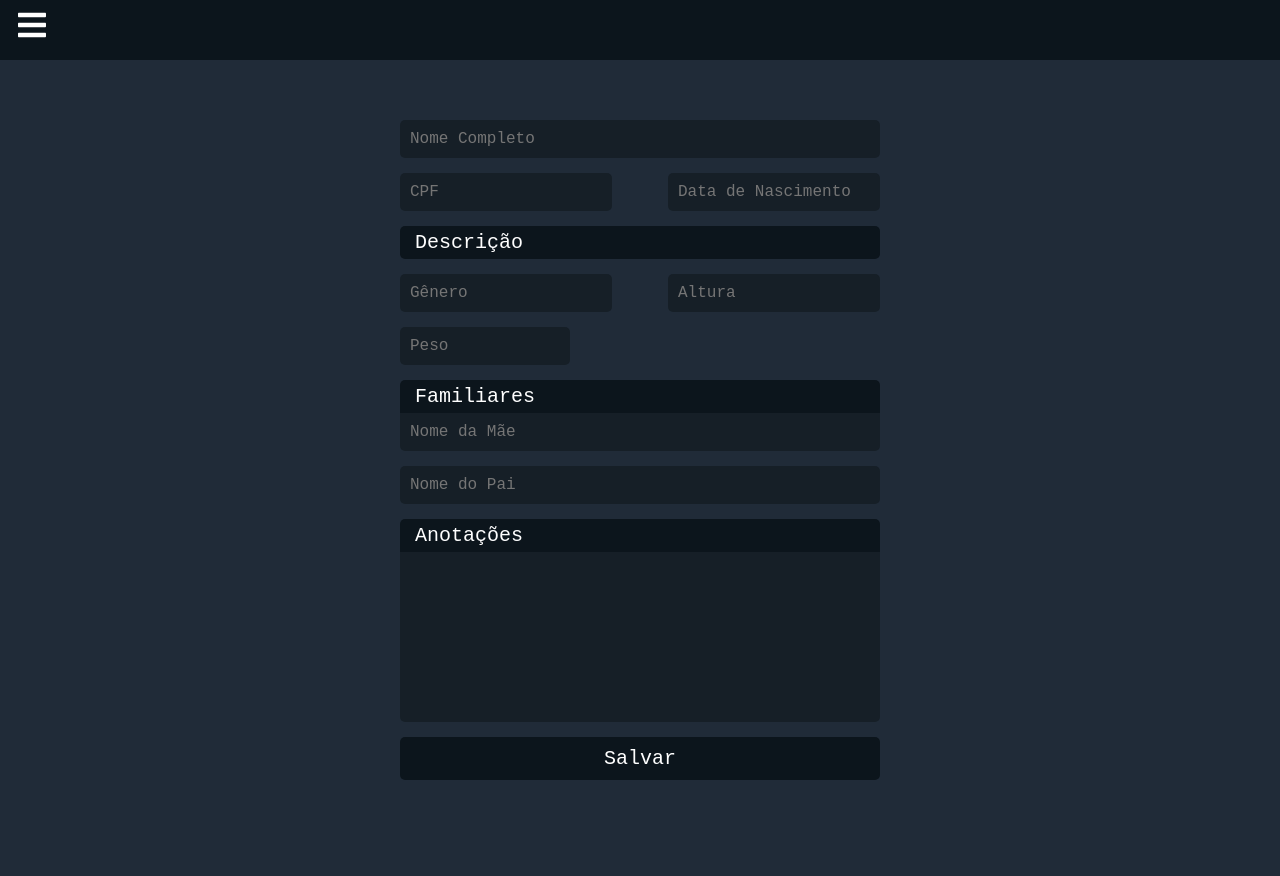
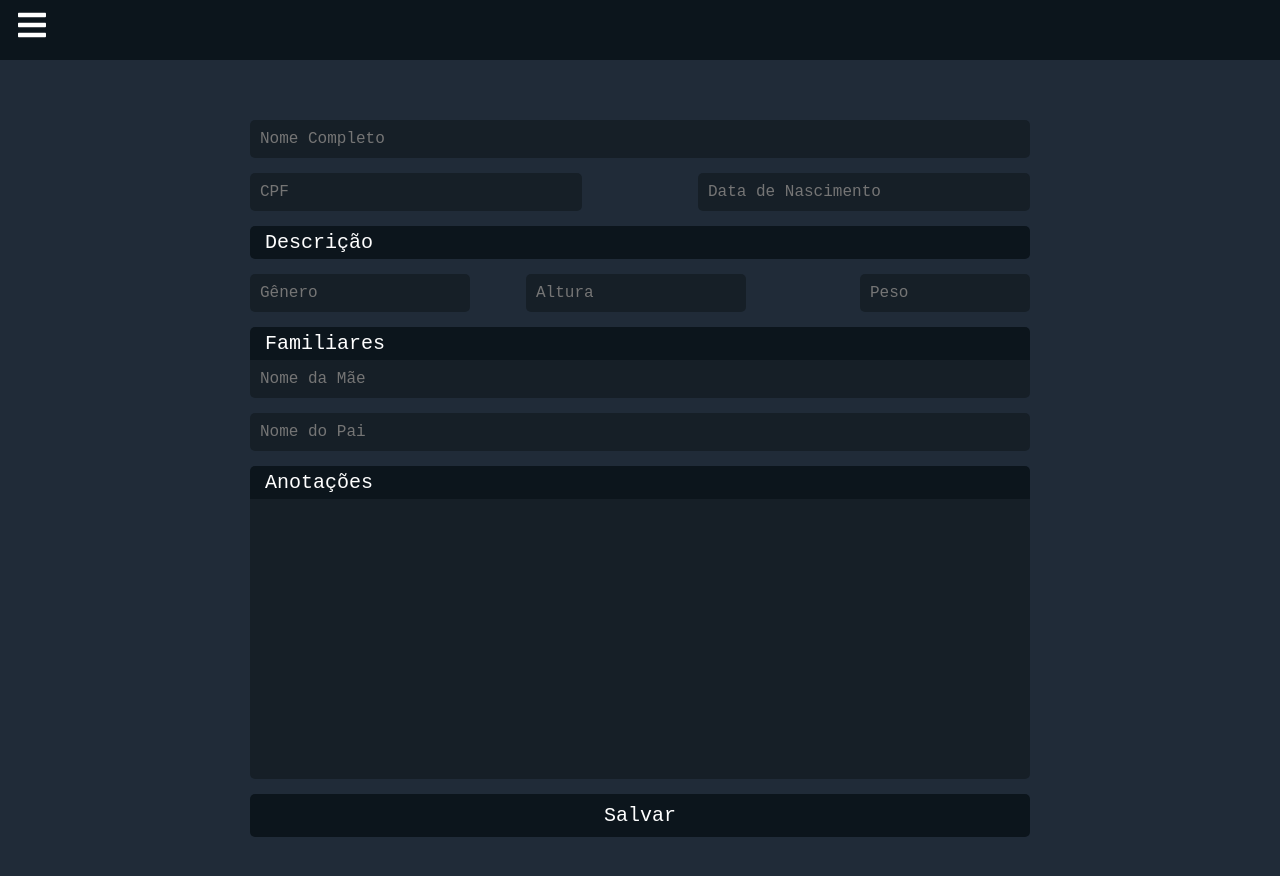
Before and after one commit to Igor-Cavalera/whoAreYou, a React (Create React App) app: page /Forms in a window 1280 px wide. Shown: the top 876 px of the page. Before the commit the page ends 855 px from the top, so only its background shows below. Built offline with nearby package versions, Linux system fonts and the light colour scheme.

Commit message:
ajustando-estilizando-inputs-navbar

```diff
--- a/src/components/Navbar.css
+++ b/src/components/Navbar.css
@@ -66,6 +66,7 @@
     width: 100%;
     height: 60px;
     background-color: #0c151c;
+    cursor: pointer;
 }
 
 .navbar-toggle:hover {
--- a/src/index.css
+++ b/src/index.css
@@ -12,7 +12,7 @@ h1 {
 form {
   display: flex;
   flex-wrap: wrap;
-  max-width: 600px;
+  max-width: 900px;
   margin: 0 auto;
   padding: 60px;
   font-family: 'Courier New', Courier, monospace;
@@ -37,10 +37,10 @@ label {
   resize: none;
   border-radius: 0 0 5px 5px;
   color: #ffffff;
-  padding: 10px;
+  padding: 15px;
   background: #161f27;
-  width: 600px;
-  height: 150px;
+  width: 100%;
+  height: 250px;
   margin-bottom: 15px;
 }
 
@@ -50,7 +50,7 @@ label {
   border-radius:  5px;
   background: #161f27;
   margin: 0 0 15px 0;
-  width: 580px;
+  width: 100%;
   color: #ffffff;
 }
 
@@ -65,7 +65,7 @@ label {
 }
 
 .nascimento {
-  margin-left: 56px;
+  margin-left: 116px;
 }
 
 .anotacoes, .descricao, .familiares {
@@ -90,7 +90,7 @@ label {
   padding: 10px;
   background: #161f27;
   border-radius: 5px;
-  width: 40%;
+  width: 200px;
   margin: 0 0 15px 0;
   color: #ffffff;
 }
@@ -109,7 +109,7 @@ label {
   border-radius: 5px;
   background: #161f27;
   width: 150px;
-  margin-bottom: 15px;
+  margin: 0 0 15px 114px;
   color: #ffffff;
 }
 /* ----------- para desabilitar as setas do input number
@@ -173,4 +173,5 @@ input[type=number]::-webkit-outer-spin-button {
 
 .butaoSalvar:hover {
   background-color: #040a0f;
+  cursor: pointer;
 }
```
